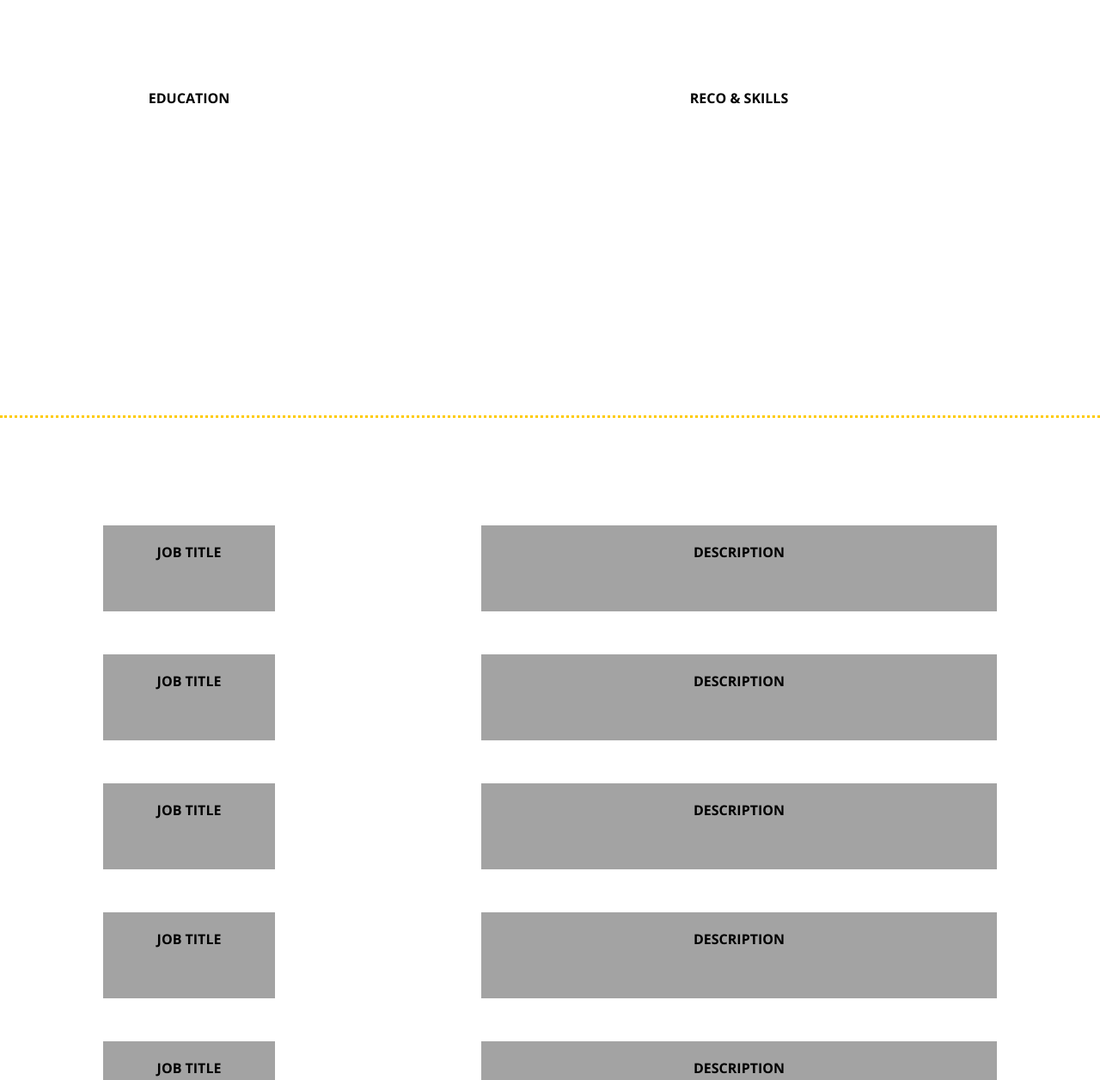
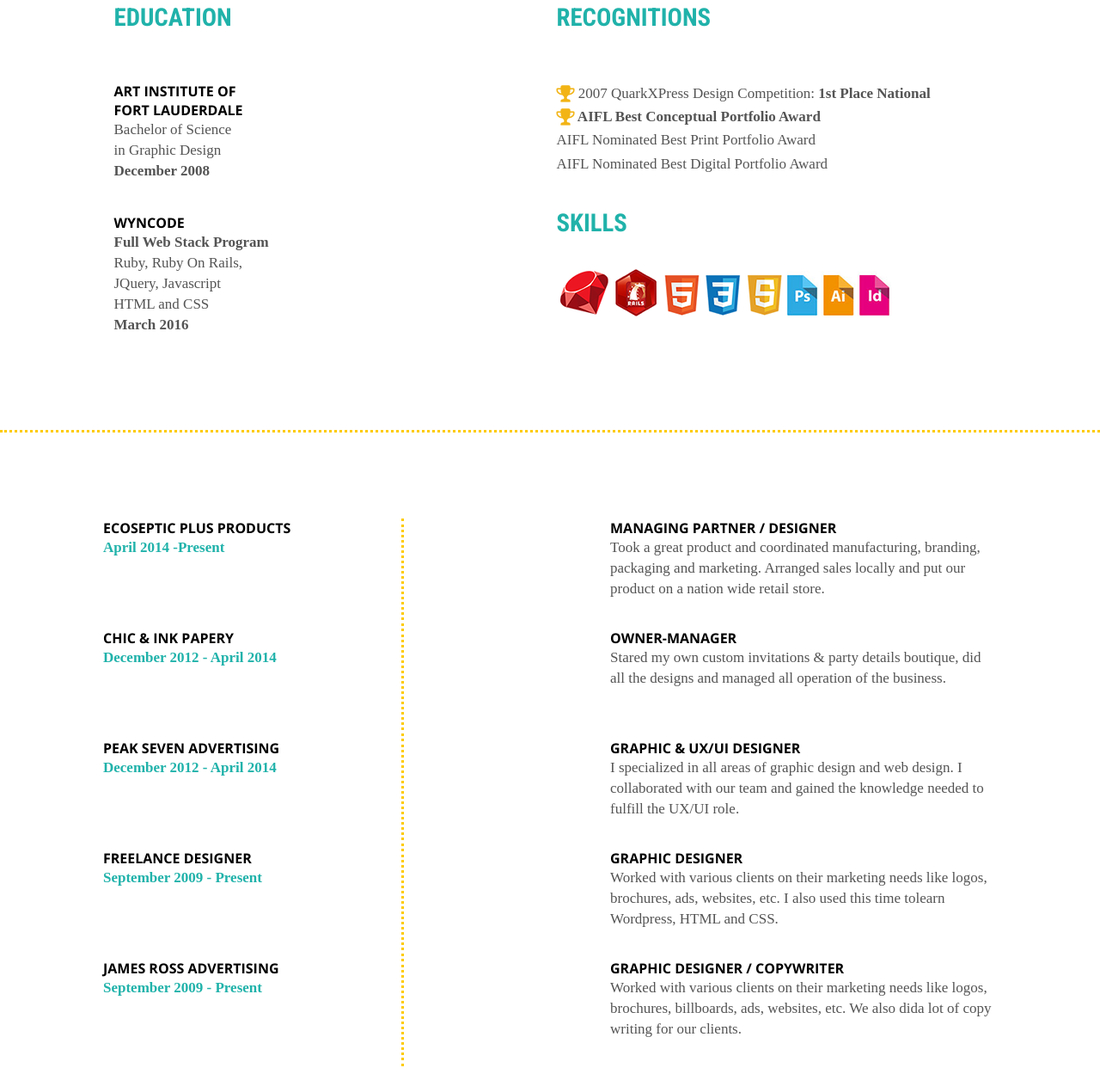
Before and after one commit to ifoundlina/dev_portfolio, a plain HTML site: page index.html in a window 1280 px wide. Shown: the part 1395-2651 px from the top of the page at 86% size. Drawn offline with nearby package versions, Linux system fonts and the light colour scheme; a web font is replaced by a local one.

Commit message:
added resume and contact

```diff
--- a/css/style.css
+++ b/css/style.css
@@ -28,11 +28,12 @@ footer, header, hgroup, menu, nav, section {
 }
 
 ol, ul {
-  list-style-type:disc;
-  line-height: 150%;
+  line-height: 160%;
   display: block;
   font-family: 'Unna', serif;
   color: #545454;
+  font-size: 17px;
+list-style-type: none;
 }
 /**
 * End of Reset
@@ -51,17 +52,22 @@ body {
 
 
 p  {
-  line-height: 160%;
+  line-height: 140%;
   display: block;
   font-family: 'Unna', serif;
   color: #545454;
-  font-size: 16px;
+  font-size: 17px;
+  text-align: left;
+}
+
+.bold {
+  font-weight: 600;
 }
 
 h1 {
   font-size: 1rem;
   font-weight: 700;
-  padding-top: 20px;
+  text-align: left;
 }
 
 
@@ -137,7 +143,7 @@ color: #00e5e6;
   background-position: center bottom;
   background-repeat: no-repeat;
   background-size: cover;
-  height: 50rem;
+  height: 45rem;
   overflow: auto;
 }
 .introduction h1,
@@ -158,6 +164,12 @@ color: #00e5e6;
   padding-top: 1rem;
   font-weight: 700;
 }
+
+.container {
+margin-right: 100px;
+margin-left: 100px;
+}
+
 /**
 * About Section
 */
@@ -192,10 +204,19 @@ color: #00e5e6;
   text-align: left;
 }
 
+.about_text p  {
+  line-height: 170%;
+  display: block;
+  font-family: 'Unna', serif;
+  color: #545454;
+  font-size: 17px;
+}
+
 /**
 * Education Section
 */
 .education {
+  height: 650px;
   padding-top: 100px;
   padding-bottom: 100px;
   margin-left: auto;
@@ -210,14 +231,19 @@ color: #00e5e6;
 }
 
 .left-box {
+  text-align: left;
   margin: 50px;
-  width: 200px;
+  width: 250px;
   height: 250px;
 }
 
+.trophy {
+  color: #f2b415;
+}
 .right-box {
+  text-align: left;
   margin: 50px;
-  width: 600px;
+  width: 500px;
   height: 250px;
 }
 
@@ -240,17 +266,20 @@ color: #00e5e6;
 
 
 .first_title {
-  margin: 25px 50px 25px 50px;
-  width: 200px;
-  height: 100px;
-  background-color: #a3a3a3;
+  width: 350px;
+  height: 125px;
+  border-right: dotted;
+  border-right-color: #FECB00;
+}
+
+.first_title p {
+  color: #20B2AA;
+  font-weight: 600;
 }
 
 .first_description {
-  margin: 25px 50px 25px 50px;
-  width: 600px;
-  height: 100px;
-  background-color: #a3a3a3;
+  width: 450px;
+  height: 128px;
 }
 
 .experience {
@@ -265,17 +294,20 @@ color: #00e5e6;
 }
 
 .title {
-  margin: 25px 50px 25px 50px;
-  width: 200px;
-  height: 100px;
-  background-color: #a3a3a3;
+  width: 350px;
+  height: 125px;
+  border-right: dotted;
+  border-right-color: #FECB00;
+}
+
+.title p {
+  color: #20B2AA;
+  font-weight: 600;
 }
 
 .description {
-  margin: 25px 50px 25px 50px;
-  width: 600px;
-  height: 100px;
-  background-color: #a3a3a3;
+  width: 450px;
+  height: 128px;
 }
 
 
--- a/index.html
+++ b/index.html
@@ -16,7 +16,8 @@
   <div class="content">
     <ul class="links">
       <li><a href="#Contact">Contact</a></li>
-      <li><a href="#Resume">Resume</a></li>
+      <li><a href="#Experience">Experience</a></li>
+      <li><a href="#Ed">Education</a></li>
       <li><a href="#About">About Me</a></li>
       <li><a href="#top">Home</a></li>
     </ul>
@@ -35,7 +36,6 @@
 
   <!-- About me Section -->
 
-
   <section id="About">
     <div class="new">
 
@@ -52,31 +52,55 @@
 
 
 
-<section id="Resume">
+  <section id="Ed">
     <div class="education">
 
       <div class="left-box">
-      <h1>EDUCATION</h1>
+        <h4>Education</h4>
+        <br></br>
+        <h1>ART INSTITUTE OF</br>FORT LAUDERDALE</h1>
+        <p>Bachelor of Science</p><p> in Graphic Design</p><p class = "bold">December 2008</p>
+        <br></br>
+        <h1>WYNCODE</h1>
+        <p class= "bold">Full Web Stack Program</p>
+        <p>Ruby, Ruby On Rails,<br>JQuery, Javascript</P>
+          <p>HTML and CSS</p>
+          <p class= "bold">March 2016</p>
         </div>
 
         <div class="right-box">
-        <h1>RECO & SKILLS</h1>
+          <h4>Recognitions</h4>
+          <br></br>
+          <ul>
+            <li><i class="fa fa-trophy fa-lg trophy"></i>
+              2007 QuarkXPress Design Competition: <span class = "bold">1st Place National</span></li>
+              <li class="bold"><i class="fa fa-trophy fa-lg trophy"></i></i>  AIFL Best Conceptual Portfolio Award</li>
+              <li>AIFL Nominated Best Print Portfolio Award</li>
+              <li>AIFL Nominated Best Digital Portfolio Award</li>
+            </ul>
+            <br></br>
+            <h4>Skills</h4>
+            <img src="images/my_skills.png" alt="skills">
+          </div>
         </div>
 
-  </div>
+      </section>
 
 
       <!-- Experience -->
+      <section id="Experience">
 
 
         <div class="first_experience">
 
           <div class="first_title">
-        <h1>JOB TITLE</h1>
+            <h1>ECOSEPTIC PLUS PRODUCTS</h1>
+            <p>April 2014 -Present</p>
           </div>
 
           <div class="first_description">
-        <h1>DESCRIPTION</h1>
+            <h1>MANAGING PARTNER / DESIGNER</h1>
+            <p>Took a great product and coordinated manufacturing, branding, packaging and marketing. Arranged sales locally and put our product on a nation wide retail store.</p>
           </div>
 
         </div>
@@ -84,11 +108,13 @@
         <div class="experience">
 
           <div class="title">
-        <h1>JOB TITLE</h1>
+            <h1>CHIC & INK PAPERY</h1>
+            <p>December 2012 - April 2014</p>
           </div>
 
           <div class="description">
-        <h1>DESCRIPTION</h1>
+            <h1>OWNER-MANAGER</h1>
+            <p>Stared my own custom invitations & party details boutique, did all the designs and managed all operation of the business.</p>
           </div>
 
         </div>
@@ -96,11 +122,13 @@
         <div class="experience">
 
           <div class="title">
-        <h1>JOB TITLE</h1>
+            <h1>PEAK SEVEN ADVERTISING</h1>
+            <p>December 2012 - April 2014</p>
           </div>
 
           <div class="description">
-        <h1>DESCRIPTION</h1>
+            <h1>GRAPHIC & UX/UI DESIGNER</h1>
+            <p>I specialized in all areas of graphic design and web design. I collaborated with our team and gained the knowledge needed to fulfill the UX/UI role.</p>
           </div>
 
         </div>
@@ -108,11 +136,13 @@
         <div class="experience">
 
           <div class="title">
-        <h1>JOB TITLE</h1>
+            <h1>FREELANCE DESIGNER</h1>
+            <p>September 2009 - Present</p>
           </div>
 
           <div class="description">
-        <h1>DESCRIPTION</h1>
+            <h1>GRAPHIC DESIGNER</h1>
+            <p>Worked with various clients on their marketing needs like logos, brochures, ads, websites, etc. I also used this time tolearn Wordpress, HTML and CSS.</p>
           </div>
 
         </div>
@@ -120,11 +150,13 @@
         <div class="experience">
 
           <div class="title">
-        <h1>JOB TITLE</h1>
+            <h1>JAMES ROSS ADVERTISING</h1>
+            <p>September 2009 - Present</p>
           </div>
 
           <div class="description">
-        <h1>DESCRIPTION</h1>
+            <h1>GRAPHIC DESIGNER / COPYWRITER</h1>
+            <p>Worked with various clients on their marketing needs like logos, brochures, billboards, ads, websites, etc. We also dida lot of copy writing for our clients.</p>
           </div>
 
         </div>
@@ -151,6 +183,7 @@
         </div>
       </section>
 
+
       <script src="https://code.jquery.com/jquery-2.2.0.min.js"></script>
       <script src="js/scroll.js"></script>
 
```
Lines whose indentation alone changed are shown as unchanged.
